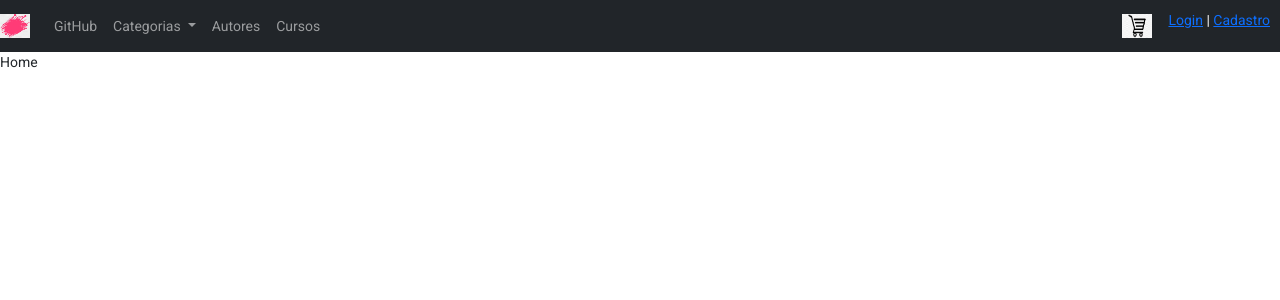
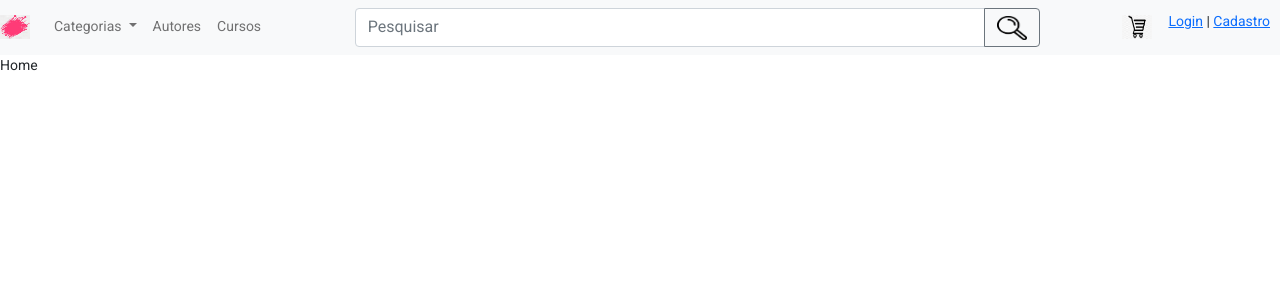
Before and after one commit to Lvitorasso/LojaVendeTudo, an Angular app in the folder Angular/: page / in a window 1280 px wide. Shown: the top 300 px of the page. Built offline with nearby package versions, Linux system fonts and the light colour scheme; what @auth0/angular-jwt would draw is missing.

Commit message:
nav bar ajustes 2

```diff
--- a/Angular/angular.json
+++ b/Angular/angular.json
@@ -30,7 +30,11 @@
               "./node_modules/@angular/material/prebuilt-themes/indigo-pink.css",
               "src/styles.css"
             ],
-            "scripts": []
+            "scripts": [
+              "./node_modules/jquery/dist/jquery.min.js",
+              "./node_modules/popper.js/dist/umd/popper.min.js",
+              "./node_modules/bootstrap/dist/js/bootstrap.min.js"
+              ]
           },
           "configurations": {
             "production": {
--- a/Angular/package.json
+++ b/Angular/package.json
@@ -31,8 +31,10 @@
     "bootstrap": "^5.1.1",
     "express": "^4.17.1",
     "faker": "^5.5.3",
+    "jquery": "^3.6.0",
     "json-server": "^0.16.3",
     "path": "^0.12.7",
+    "popper.js": "^1.16.1",
     "rxjs": "~6.6.0",
     "tslib": "^2.3.0",
     "typescript": "~4.3.5",
@@ -43,6 +45,7 @@
     "@angular/cli": "~12.2.1",
     "@angular/compiler-cli": "~12.2.0",
     "@types/jasmine": "~3.8.0",
+    "@types/jquery": "^3.5.6",
     "@types/node": "^12.20.25",
     "jasmine-core": "~3.8.0",
     "karma": "~6.3.0",
--- /dev/null
+++ b/Angular/src/app/Compartilhado/Pipes/nome-usuario.pipe.ts
@@ -0,0 +1,19 @@
+import { Pipe, PipeTransform } from '@angular/core';
+
+@Pipe({
+  name: 'nomeUsuario'
+})
+export class NomeUsuarioPipe implements PipeTransform {
+
+ transform(nome: string){
+    let novoNome = nome;
+    let index = (novoNome as string).indexOf("@");
+
+    if(index != null && index != undefined && index > 0)
+        novoNome = (novoNome as string).substring(0,index)
+
+    return novoNome;
+}
+
+
+}
--- a/Angular/src/app/Compartilhado/navbar/navbar-loja.component.html
+++ b/Angular/src/app/Compartilhado/navbar/navbar-loja.component.html
@@ -1,4 +1,6 @@
-<nav class="navbar navbar-expand-lg navbar-dark bg-dark ">
+
+
+<nav class="navbar navbar-expand-lg navbar-light bg-light ">
     <a class="navbar-brand" routerLink="#">
       <img width="30" height="24" src="./assets/brushlogo.png">
     </a>
@@ -7,22 +9,18 @@
       <span class="navbar-toggler-icon"></span>
     </button>
     <div class="collapse navbar-collapse" id="navbarNav">
-      <ul class="navbar-nav me-auto mb-2 mb-lg-0">
-
-        <li class="nav-item active">
-          <a class="nav-link" routerLink="/followers"
-          [queryParams]="{page: 1, order: 'newest'}">GitHub<span class="sr-only"></span></a>
-        </li>
-
+      <ul class="navbar-nav me-auto col-10 col-lx-10">
         <li class="nav-item dropdown">
           <a class="nav-link dropdown-toggle" href="#" id="navbarDropdown" role="button" data-bs-toggle="dropdown" aria-expanded="false">
             Categorias
           </a>
-          <ul class="dropdown-menu" aria-labelledby="navbarDropdown">
-            <li><a class="dropdown-item" href="#">Action</a></li>
-            <li><a class="dropdown-item" href="#">Another action</a></li>
-            <li><hr class="dropdown-divider"></li>
-            <li><a class="dropdown-item" href="#">Something else here</a></li>
+          <ul class="dropdown-menu" aria-labelledby="navbarDropdownMenuLink">
+            <li><a class="dropdown-item" routerLink="/produtos"
+              [queryParams]="{categoria: 1, order: 'populares'}"> Categoria 1</a></li>
+            <li><a class="dropdown-item" routerLink="/produtos"
+              [queryParams]="{categoria: 2, order: 'populares'}">Categoria 2</a></li>
+            <li><a class="dropdown-item" routerLink="/produtos"
+              [queryParams]="{categoria: 3, order: 'populares'}">Categoria 3</a></li>
           </ul>
         </li>
 
@@ -35,25 +33,31 @@
         </li>
 
         <li class="nav-item " *ngIf="authService.estaLogado() && authService.usuarioAtual.role.includes('admin')">
-          <a routerLink="/admin">Admin</a>
+          <a   class="nav-link" routerLink="/admin">Admin</a>
         </li>
+
+        <div class="offset-1 col-8">
+          <div class="input-group">
+            <input type="text" class="form-control" placeholder="Pesquisar" aria-label="Pesquisar" aria-describedby="button-addon2">
+            <button class="btn btn-outline-secondary" type="button" id="button-addon2"> <img width="30" height="24" src="./assets/lupa.png"></button>
+          </div>
+        </div>
       </ul>
 
         <a class="navbar-brand" routerLink="#">
           <img width="30" height="24" src="./assets/carrinho-compra.png">
         </a>
 
-      <p *ngIf="authService.estaLogado()" style="color: white; margin-right: 10px;">
-        Bem vindo(a) {{authService.usuarioAtual.unique_name}}
+        <p *ngIf="authService.estaLogado()" style=" margin-right: 10px;">
+          Bem vindo(a) <a routerLink="/login">{{authService.usuarioAtual.unique_name | nomeUsuario}} </a>
           |
-        <a href="#" (click)="logout()">Logout</a>
+          <a href="#" (click)="logout()">Sair</a>
         </p>
 
-      <p *ngIf="!authService.estaLogado()" style="color: white; margin-right: 10px;">
+        <p *ngIf="!authService.estaLogado()" style=" margin-right: 10px;">
           <a routerLink="/login">Login</a>
           |
           <a routerLink="/signup">Cadastro</a>
         </p>
-
     </div>
   </nav>
--- a/Angular/src/app/app.module.ts
+++ b/Angular/src/app/app.module.ts
@@ -1,7 +1,7 @@
+import { NomeUsuarioPipe } from './Compartilhado/Pipes/nome-usuario.pipe';
 import { AdminAuthGuard } from './services/admin-auth-guard.service';
 import { AuthGuard } from './services/auth-guard.service';
 import { localStorageService } from './services/localStorageService';
-import { MockBackend } from '@angular/http/testing';
 import { NgModule } from '@angular/core';
 import { BrowserModule } from '@angular/platform-browser';
 import { AppRoutingModule, routingComponents } from './app-routing.module';
@@ -9,18 +9,12 @@ import { AppComponent } from './app.component';
 import { BrowserAnimationsModule } from '@angular/platform-browser/animations';
 import { MatToolbarModule } from '@angular/material/toolbar';
 import { MatIconModule } from '@angular/material/icon';
-import { AdminComponent } from './Paginas/admin/admin.component';
 import { OrderService } from './services/order.service';
 import { AuthService } from './services/auth.service';
-import { HttpClient, HttpClientModule } from '@angular/common/http';
-import { HomeComponent } from './Paginas/home/home.component';
-import { LoginComponent } from './Paginas/login/login.component';
+import {  HttpClientModule } from '@angular/common/http';
 import { FormsModule, ReactiveFormsModule } from '@angular/forms';
 import { NgbModule } from '@ng-bootstrap/ng-bootstrap';
-import { NoAccessComponent } from './Paginas/no-access/no-access.component';
-import { NotFoundComponent } from './Paginas/not-found/not-found.component';
 import { SignupComponent } from './Paginas/signup/signup.component';
-import { BaseRequestOptions } from '@angular/http';
 import { NavbarLojaComponent } from './Compartilhado/navbar/navbar-loja.component';
 
 
@@ -28,7 +22,9 @@ import { NavbarLojaComponent } from './Compartilhado/navbar/navbar-loja.componen
   declarations: [
     AppComponent,
     routingComponents,
-    SignupComponent, NavbarLojaComponent
+    SignupComponent,
+    NavbarLojaComponent,
+    NomeUsuarioPipe
   ],
   imports: [
     BrowserModule,
--- a/Angular/src/styles.css
+++ b/Angular/src/styles.css
@@ -1,5 +1,6 @@
 /* You can add global styles to this file, and also import other style files */
 @import "~bootstrap/dist/css/bootstrap.css";
+
 
 html, body { height: 100%; }
 body { margin: 0; font-family: Roboto, "Helvetica Neue", sans-serif; }
```
Also changed, not shown: Angular/src/assets/lupa.png (added), 1 other file (tests, documents, lock files or other folders). Lines whose indentation alone changed are shown as unchanged.
